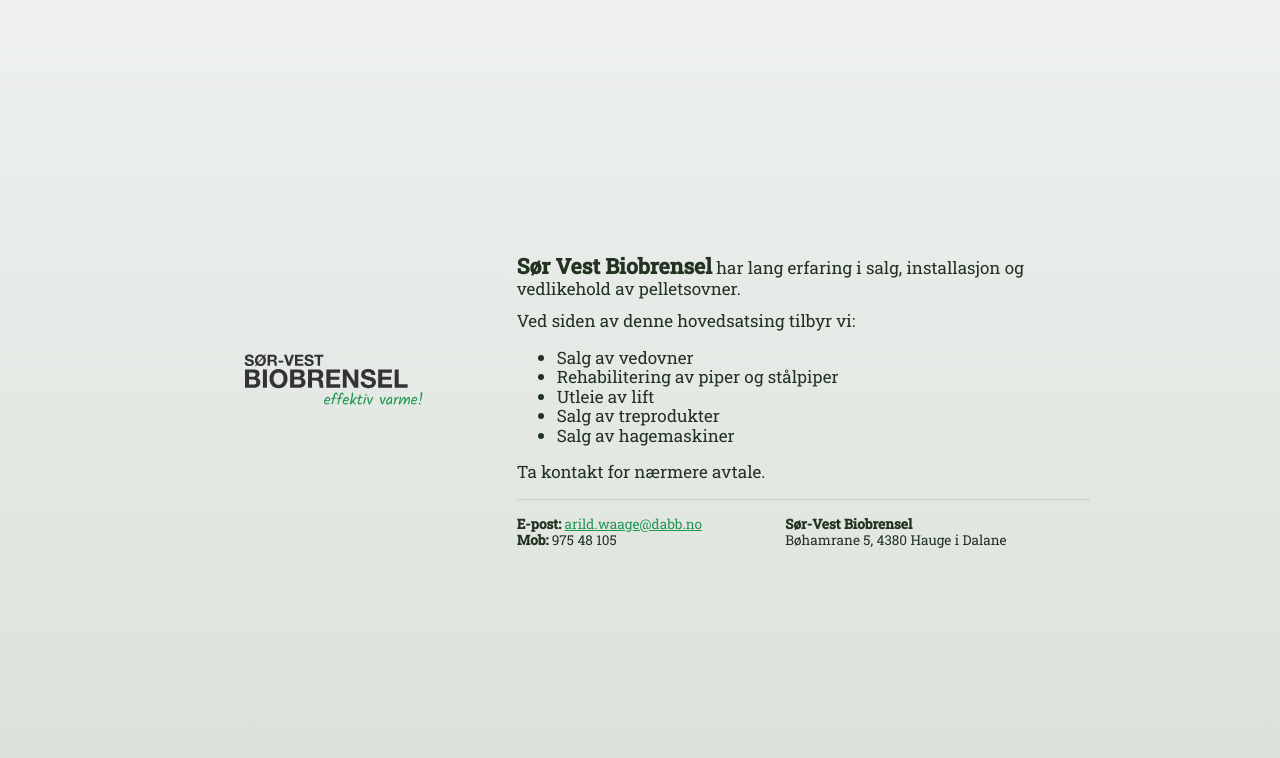
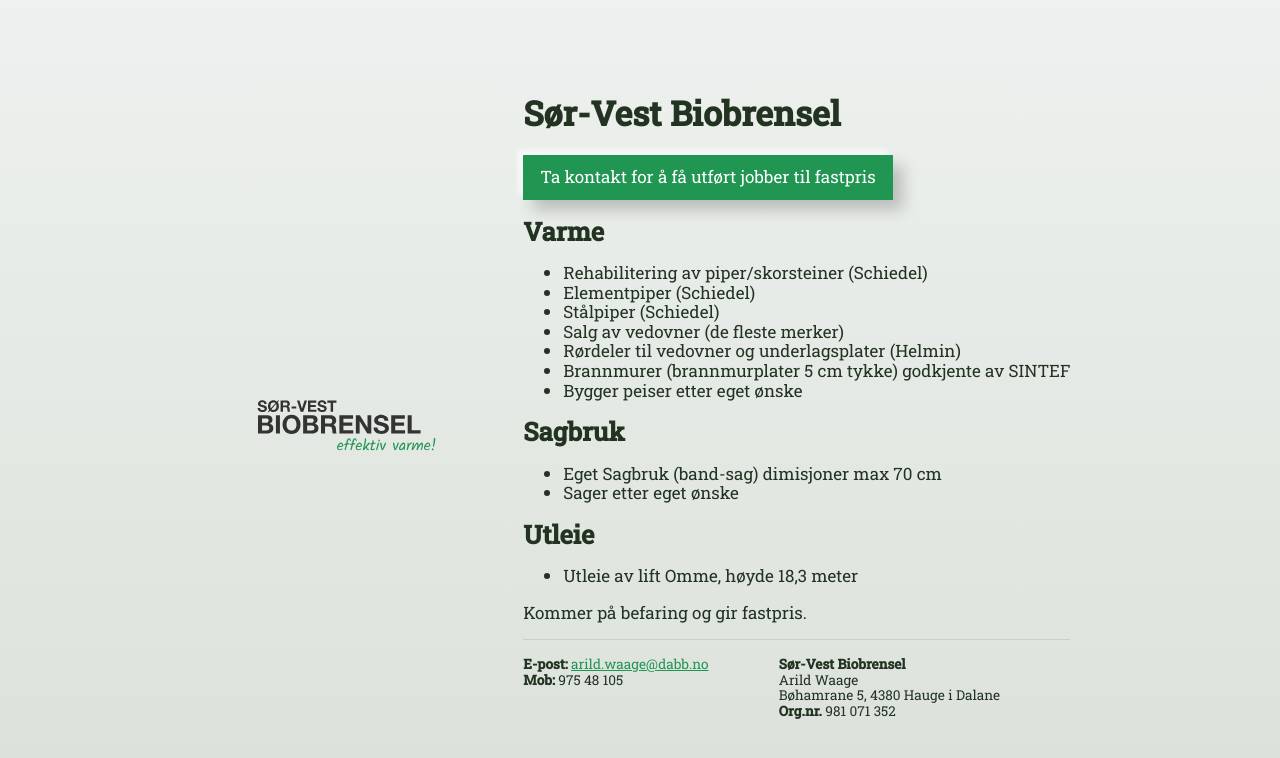
Before and after one commit to fragje/svbio, a website built with Parcel: page index.html in a window 1280 px wide. Built offline with nearby package versions, Linux system fonts and the light colour scheme.

Commit message:
Update content and adjust style

```diff
--- a/css/style.css
+++ b/css/style.css
@@ -102,7 +102,7 @@
   display: flex;
   justify-content: center;
   align-items: center;
-  height: 100vh;
+  min-height: 100vh;
   padding-left: 20px;
   padding-right: 20px;
 }
@@ -335,3 +335,26 @@
     page-break-after: avoid;
   }
 }
+
+.button {
+  background-color: var(--link-color);
+  display: inline-block;
+  padding: .75em 1em;
+  color: white;
+  text-decoration: none;
+  box-shadow: 10px 10px 15px rgba(0,0,0,.2), -5px -5px 5px rgba(255,255,255,.7);
+  transition: all .2s ease-out;
+}
+
+.button:hover,
+.button:focus {
+  transform: scale3D(1.05, 1.05, 1);
+  box-shadow: 10px 10px 20px rgba(0,0,0,.2), -10px -10px 15px rgba(255,255,255,.5);
+}
+
+.logo {
+  margin-top: 1em;
+  margin-bottom: 1em;
+  position: sticky;
+  top: 50%;
+}
--- a/index.html
+++ b/index.html
@@ -23,22 +23,28 @@
         <object class="logo" data="/img/logo_sor-vest_biobrensel.svg" type="image/svg+xml">Sør-Vest Biobrensel logo</object>
       </header>
       <main class="column">
-        <p>
-          <h1 class="inline h3">Sør Vest Biobrensel</h1>
-          har lang erfaring i salg, installasjon og vedlikehold
-          av pelletsovner.
-        </p>
-        <p>
-          Ved siden av denne hovedsatsing tilbyr vi:
-        </p>
+        <h1>Sør-Vest Biobrensel</h1>
+        <a href="mailto:arild.waage@dabb.no?subject=Forespørsel via svbio.no" class="button">Ta kontakt for å få utført jobber til fastpris</a>
+        <h2>Varme</h2>
         <ul>
-          <li>Salg av vedovner</li>
-          <li>Rehabilitering av piper og stålpiper</li>
-          <li>Utleie av lift</li>
-          <li>Salg av treprodukter</li>
-          <li>Salg av hagemaskiner</li>
+          <li>Rehabilitering av  piper/skorsteiner (Schiedel) </li>
+          <li>Elementpiper  (Schiedel)</li>
+          <li>Stålpiper (Schiedel)</li>
+          <li>Salg av vedovner (de fleste merker)</li>
+          <li>Rørdeler til vedovner og underlagsplater (Helmin)</li>
+          <li>Brannmurer (brannmurplater 5 cm tykke) godkjente av  SINTEF</li>
+          <li>Bygger peiser etter eget ønske</li>
         </ul>
-        <p>Ta kontakt for nærmere avtale.</p>
+        <h2>Sagbruk</h2>
+        <ul>
+          <li>Eget Sagbruk (band-sag) dimisjoner max 70 cm</li>
+          <li>Sager etter eget ønske</li>
+        </ul>
+        <h2>Utleie</h2>
+        <ul>
+          <li>Utleie av lift Omme, høyde 18,3 meter</li>
+        </ul>
+        <p>Kommer på befaring og gir fastpris.</p>
         <hr>
       </main>
       <footer class="page-footer">
@@ -49,7 +55,9 @@
           </p>
           <p>
             <strong>Sør-Vest Biobrensel</strong><br/>
+            Arild Waage<br/>
             Bøhamrane 5, 4380 Hauge i Dalane<br/>
+            <strong>Org.nr.</strong> 981 071 352
           </p>
         </small>
       </footer>
```
